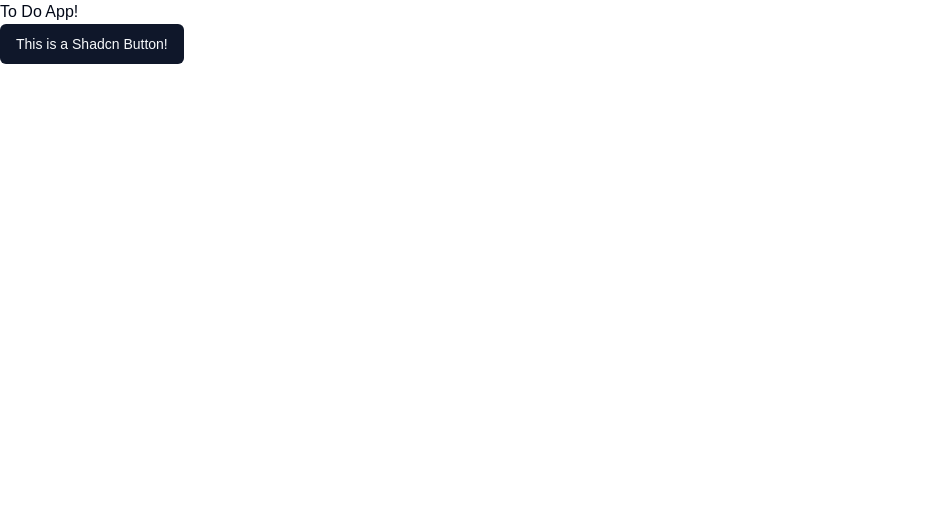
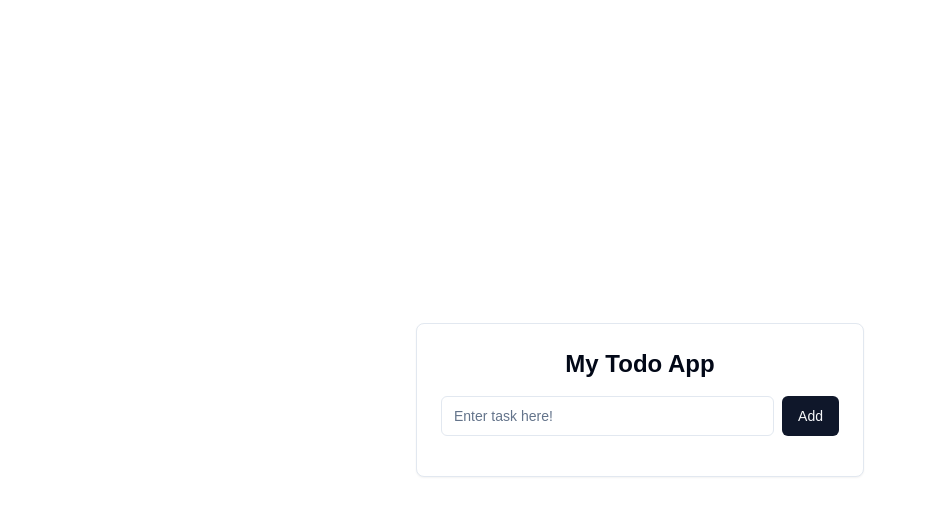
Before and after one commit to mintthiha/todo-react-app, a Next.js app: page / in a window 1280 px wide. Shown: the top 516 px of the page, without its empty margins (0-927 px from the left). Built offline with nearby package versions, Linux system fonts and the light colour scheme.

Commit message:
Add form for tasks, Closes #3

```diff
--- a/app/page.tsx
+++ b/app/page.tsx
@@ -1,10 +1,9 @@
-import { Button } from '@/components/ui/button'
+import TodoApp from '@/components/ToDoApp';
 
 export default function Home() {
   return (
     <>
-      <h1> To Do App! </h1>
-      <Button> This is a Shadcn Button!</Button>
+      <TodoApp></TodoApp>
     </>
 
   );
--- /dev/null
+++ b/components/ToDoApp.tsx
@@ -0,0 +1,40 @@
+"use client";
+import { useState } from "react";
+import { Input } from "@/components/ui/input";
+import { Button } from "@/components/ui/button";
+import { Card } from "@/components/ui/card";
+
+export default function TodoApp() {
+  const [task, setTask] = useState("");
+  const [tasks, setTasks] = useState<string[]>([]);
+
+  const addTodo = () => {
+    if (task.trim() !== "") {
+      setTasks([...tasks, task]);
+      setTask("");
+    }
+  };
+
+  return (
+    <div className="flex flex-col items-center justify-center min-h-screen p-4">
+      <Card className="w-full max-w-md p-6 space-y-4">
+        <h1 className="text-2xl font-bold text-center">My Todo App</h1>
+        <div className="flex gap-2">
+          <Input
+            placeholder="Enter task here!"
+            value={task}
+            onChange={(e) => setTask(e.target.value)}
+          />
+          <Button onClick={addTodo}>Add</Button>
+        </div>
+        <ul className="space-y-2">
+          {tasks.map((t, index) => (
+            <li key={index} className="p-2 bg-gray-100 rounded-md">
+              {t}
+            </li>
+          ))}
+        </ul>
+      </Card>
+    </div>
+  );
+}
--- /dev/null
+++ b/components/ui/card.tsx
@@ -0,0 +1,79 @@
+import * as React from "react"
+
+import { cn } from "@/lib/utils"
+
+const Card = React.forwardRef<
+  HTMLDivElement,
+  React.HTMLAttributes<HTMLDivElement>
+>(({ className, ...props }, ref) => (
+  <div
+    ref={ref}
+    className={cn(
+      "rounded-lg border bg-card text-card-foreground shadow-sm",
+      className
+    )}
+    {...props}
+  />
+))
+Card.displayName = "Card"
+
+const CardHeader = React.forwardRef<
+  HTMLDivElement,
+  React.HTMLAttributes<HTMLDivElement>
+>(({ className, ...props }, ref) => (
+  <div
+    ref={ref}
+    className={cn("flex flex-col space-y-1.5 p-6", className)}
+    {...props}
+  />
+))
+CardHeader.displayName = "CardHeader"
+
+const CardTitle = React.forwardRef<
+  HTMLDivElement,
+  React.HTMLAttributes<HTMLDivElement>
+>(({ className, ...props }, ref) => (
+  <div
+    ref={ref}
+    className={cn(
+      "text-2xl font-semibold leading-none tracking-tight",
+      className
+    )}
+    {...props}
+  />
+))
+CardTitle.displayName = "CardTitle"
+
+const CardDescription = React.forwardRef<
+  HTMLDivElement,
+  React.HTMLAttributes<HTMLDivElement>
+>(({ className, ...props }, ref) => (
+  <div
+    ref={ref}
+    className={cn("text-sm text-muted-foreground", className)}
+    {...props}
+  />
+))
+CardDescription.displayName = "CardDescription"
+
+const CardContent = React.forwardRef<
+  HTMLDivElement,
+  React.HTMLAttributes<HTMLDivElement>
+>(({ className, ...props }, ref) => (
+  <div ref={ref} className={cn("p-6 pt-0", className)} {...props} />
+))
+CardContent.displayName = "CardContent"
+
+const CardFooter = React.forwardRef<
+  HTMLDivElement,
+  React.HTMLAttributes<HTMLDivElement>
+>(({ className, ...props }, ref) => (
+  <div
+    ref={ref}
+    className={cn("flex items-center p-6 pt-0", className)}
+    {...props}
+  />
+))
+CardFooter.displayName = "CardFooter"
+
+export { Card, CardHeader, CardFooter, CardTitle, CardDescription, CardContent }
--- /dev/null
+++ b/components/ui/input.tsx
@@ -0,0 +1,22 @@
+import * as React from "react"
+
+import { cn } from "@/lib/utils"
+
+const Input = React.forwardRef<HTMLInputElement, React.ComponentProps<"input">>(
+  ({ className, type, ...props }, ref) => {
+    return (
+      <input
+        type={type}
+        className={cn(
+          "flex h-10 w-full rounded-md border border-input bg-background px-3 py-2 text-base ring-offset-background file:border-0 file:bg-transparent file:text-sm file:font-medium file:text-foreground placeholder:text-muted-foreground focus-visible:outline-none focus-visible:ring-2 focus-visible:ring-ring focus-visible:ring-offset-2 disabled:cursor-not-allowed disabled:opacity-50 md:text-sm",
+          className
+        )}
+        ref={ref}
+        {...props}
+      />
+    )
+  }
+)
+Input.displayName = "Input"
+
+export { Input }
```
